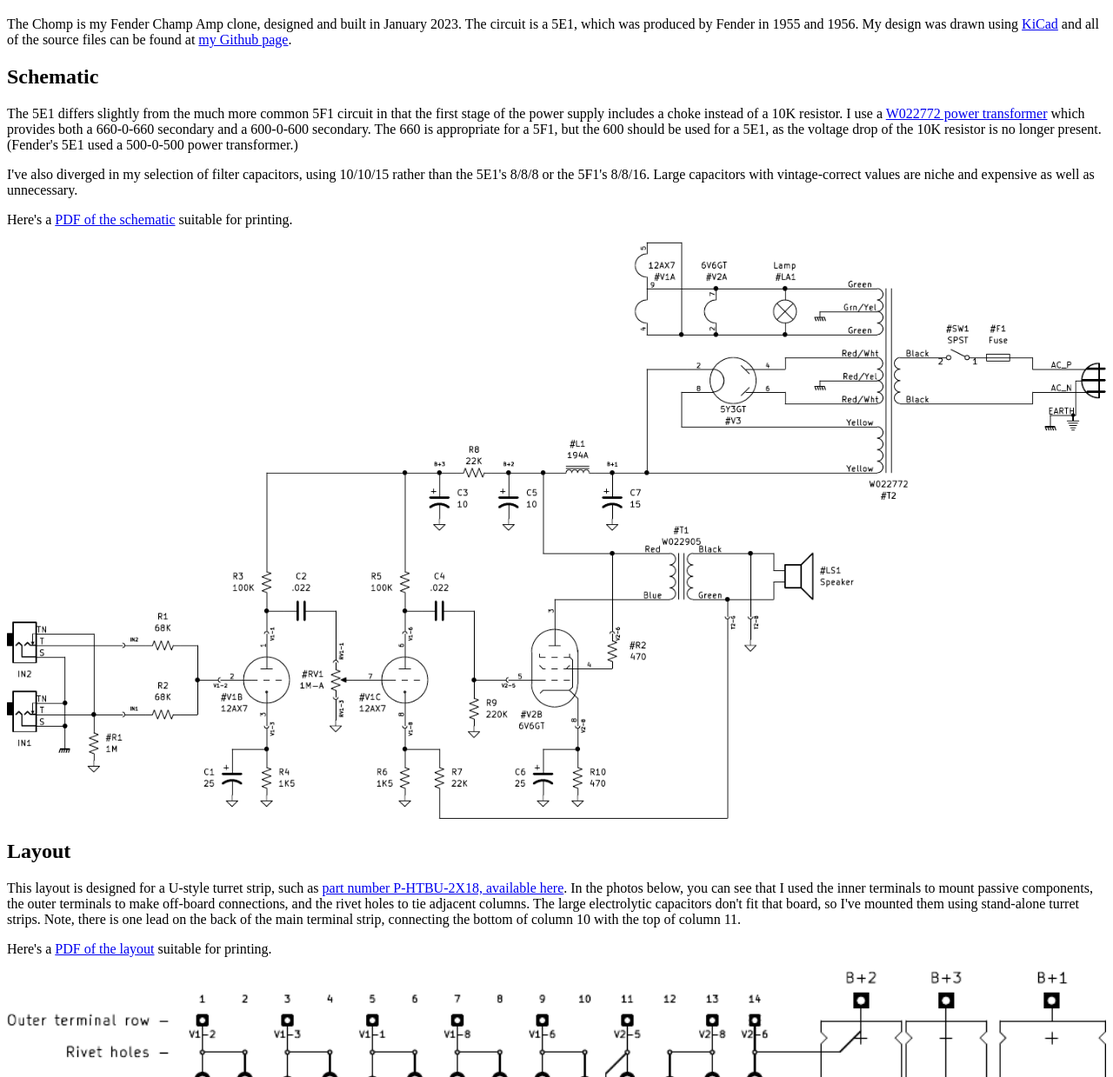
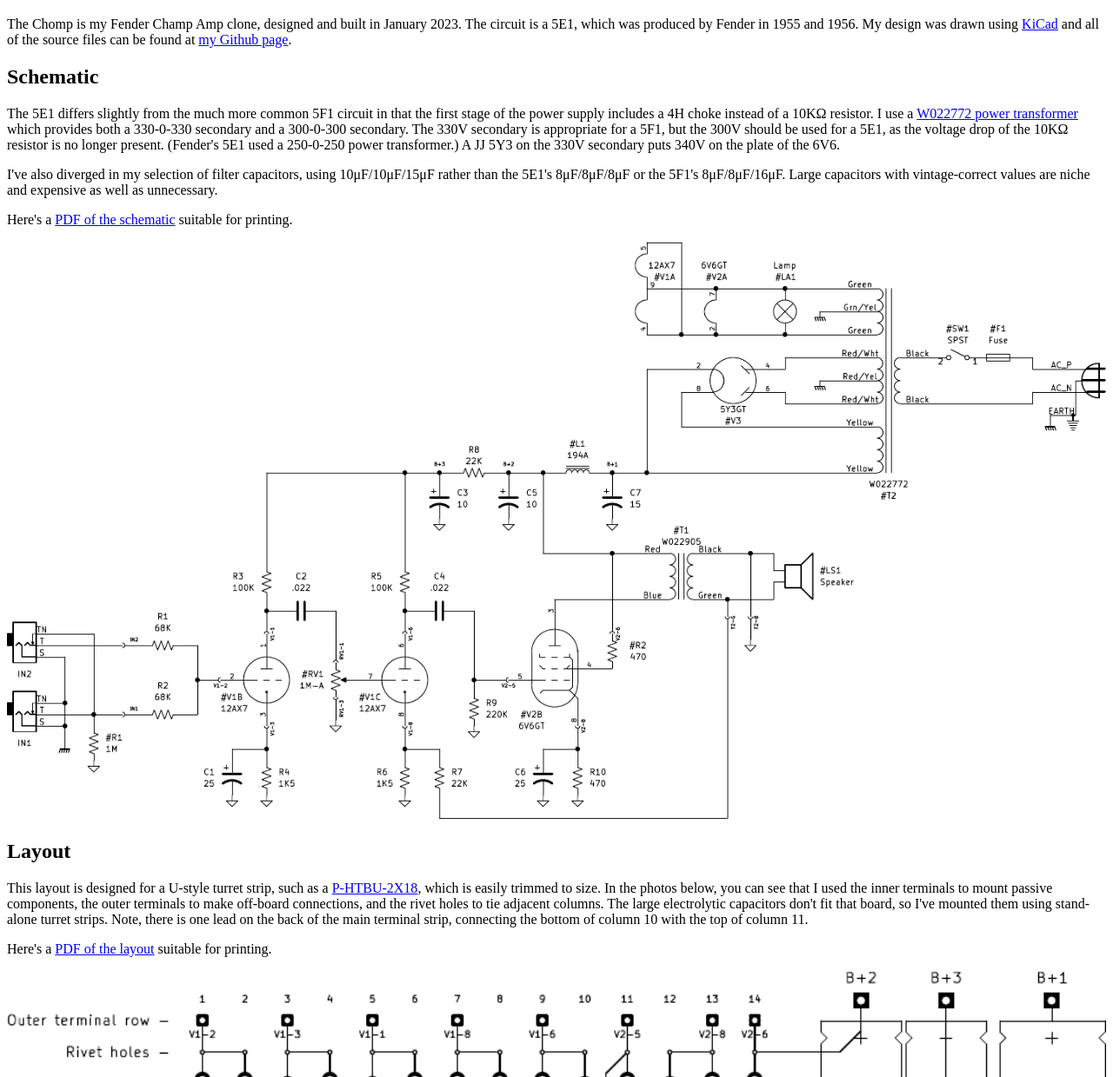
Before and after one commit to rlk/chomp, a plain HTML site: page index.html in a window 1280 px wide. Shown: the part 61-1300 px from the top of the page at 87% size. Drawn offline with Linux system fonts and the light colour scheme.

Commit message:
Fix transformer spec. Add entities.

```diff
--- a/index.html
+++ b/index.html
@@ -7,12 +7,12 @@
 <h1>The Chomp</h1>
 <p>The Chomp is my Fender Champ Amp clone, designed and built in January 2023. The circuit is a 5E1, which was produced by Fender in 1955 and 1956. My design was drawn using <a href="http://www.kicad.org">KiCad</a> and all of the source files can be found at <a href="https://github.com/rlk/chomp">my Github page</a>.</p>
 <h2>Schematic</h2>
-<p>The 5E1 differs slightly from the much more common 5F1 circuit in that the first stage of the power supply includes a choke instead of a 10K resistor. I use a <a href="https://www.tedweber.com/w022772/">W022772 power transformer</a> which provides both a 660-0-660 secondary and a 600-0-600 secondary. The 660 is appropriate for a 5F1, but the 600 should be used for a 5E1, as the voltage drop of the 10K resistor is no longer present. (Fender's 5E1 used a 500-0-500 power transformer.)</p>
-<p>I've also diverged in my selection of filter capacitors, using 10/10/15 rather than the 5E1's 8/8/8 or the 5F1's 8/8/16. Large capacitors with vintage-correct values are niche and expensive as well as unnecessary.</p>
+<p>The 5E1 differs slightly from the much more common 5F1 circuit in that the first stage of the power supply includes a 4H choke instead of a 10K&Omega; resistor. I use a <a href="https://www.tedweber.com/w022772/">W022772 power transformer</a> which provides both a 330-0-330 secondary and a 300-0-300 secondary. The 330V secondary is appropriate for a 5F1, but the 300V should be used for a 5E1, as the voltage drop of the 10K&Omega; resistor is no longer present. (Fender's 5E1 used a 250-0-250 power transformer.) A JJ 5Y3 on the 330V secondary puts 340V on the plate of the 6V6. </p>
+<p>I've also diverged in my selection of filter capacitors, using 10&mu;F/10&mu;F/15&mu;F rather than the 5E1's 8&mu;F/8&mu;F/8&mu;F or the 5F1's 8&mu;F/8&mu;F/16&mu;F. Large capacitors with vintage-correct values are niche and expensive as well as unnecessary.</p>
 <p>Here's a <a href="chomp-schematic.pdf">PDF of the schematic</a> suitable for printing.</p>
 <img width="100%" src="chomp-schematic.png">
 <h2>Layout</h2>
-<p>This layout is designed for a U-style turret strip, such as <a href="https://www.tubesandmore.com/products/turret-strip-36-lugs-two-rows-u-style-extra-dense">part number P-HTBU-2X18, available here</a>. In the photos below, you can see that I used the inner terminals to mount passive components, the outer terminals to make off-board connections, and the rivet holes to tie adjacent columns. The large electrolytic capacitors don't fit that board, so I've mounted them using stand-alone turret strips. Note, there is one lead on the back of the main terminal strip, connecting the bottom of column 10 with the top of column 11.</p>
+<p>This layout is designed for a U-style turret strip, such as a <a href="https://www.tubesandmore.com/products/turret-strip-36-lugs-two-rows-u-style-extra-dense">P-HTBU-2X18</a>, which is easily trimmed to size. In the photos below, you can see that I used the inner terminals to mount passive components, the outer terminals to make off-board connections, and the rivet holes to tie adjacent columns. The large electrolytic capacitors don't fit that board, so I've mounted them using stand-alone turret strips. Note, there is one lead on the back of the main terminal strip, connecting the bottom of column 10 with the top of column 11.</p>
 <p>Here's a <a href="chomp-layout.pdf">PDF of the layout</a> suitable for printing.</p>
 <img width="100%" src="chomp-layout.png">
 <h2>Build</h2>
@@ -21,6 +21,6 @@
 <a href="chomp-close-up.jpg"><img width="24%" src="chomp-close-up.jpg"></a>
 <a href="chomp-chassis.jpg"><img width="24%" src="chomp-chassis.jpg"></a>
 <a href="chomp-back.jpg"><img width="24%" src="chomp-back.jpg"></a>
-<p>(Note the 10K resistor in the right-most colums disappears. This layout easily supports both 5E1 and 5F1.)</p>
+<p>(Note the 10K&Omega; resistor in the right-most colums disappears. This layout easily supports both 5E1 and 5F1.)</p>
 </body>
 </html>
```
